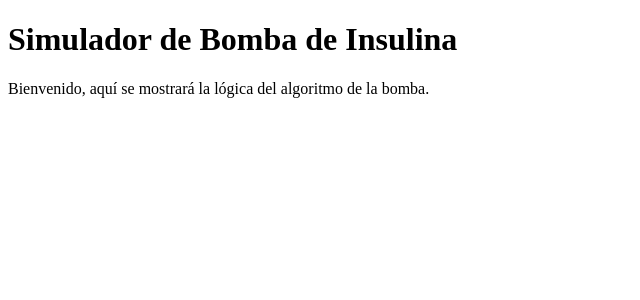
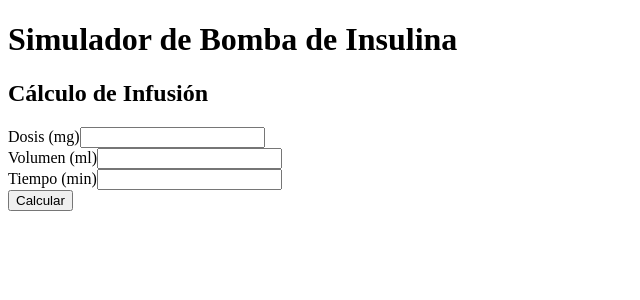
Before and after one commit to vpeinado263/simulador-bomba-insulina, a Next.js app in the folder frontend/: page / in a window 1280 px wide. Shown: the top 300 px of the page, without its empty margins (0-640 px from the left). Built offline with nearby package versions, Linux system fonts and the light colour scheme.

Commit message:
Indexar componente

```diff
--- a/frontend/src/components/InfusionCalculator.js
+++ b/frontend/src/components/InfusionCalculator.js
@@ -1,20 +1,20 @@
-import React from 'react';
-import { useState } from 'react';
+import React from 'react'
+import { useState } from 'react'
 
-const [dosis, setDosis] = useState("");
-  const [volumen, setVolumen] = useState("");
-  const [tiempo, setTiempo] = useState("");
-  const [resultado, setResultado] = useState(null);
+const InfusionCalculator = () => {
+  const [dosis, setDosis] = useState('')
+  const [volumen, setVolumen] = useState('')
+  const [tiempo, setTiempo] = useState('')
+  const [resultado, setResultado] = useState(null)
 
   const calcularInfusion = () => {
-    if (!dosis || !volumen || !tiempo) return;
+    if (!dosis || !volumen || !tiempo) return
 
     // Ejemplo simple: velocidad de infusión (ml/h)
-    const velocidad = (parseFloat(volumen) / parseFloat(tiempo)) * 60;
-    setResultado(velocidad.toFixed(2));
-  };
+    const velocidad = (parseFloat(volumen) / parseFloat(tiempo)) * 60
+    setResultado(velocidad.toFixed(2))
+  }
 
-const InfusionCalculator = () => {
   return (
     <>
       <div className="p-4 max-w-md mx-auto bg-white shadow rounded-xl">
@@ -63,9 +63,8 @@ const InfusionCalculator = () => {
           </p>
         )}
       </div>
-
     </>
   )
 }
 
-export default InfusionCalculator;
+export default InfusionCalculator
--- a/frontend/src/pages/index.js
+++ b/frontend/src/pages/index.js
@@ -1,12 +1,12 @@
+import InfusionCalculator from '@/components/InfusionCalculator'
+
 export default function Home() {
   return (
-    <div className="min-h-screen flex flex-col items-center justify-center p-8">
+    <>
       <h1 className="text-3xl font-bold mb-4">
         Simulador de Bomba de Insulina
       </h1>
-      <p className="text-lg text-center">
-        Bienvenido, aquí se mostrará la lógica del algoritmo de la bomba.
-      </p>
-    </div>
+      <InfusionCalculator />
+    </>
   )
 }
--- a/package.json
+++ b/package.json
@@ -6,12 +6,10 @@
     "backend"
   ],
   "devDependencies": {
-    "concurrently": "^9.2.0",
     "prettier": "^3.6.2"
   },
   "scripts": {
     "format": "prettier --write \"frontend/**/*.{js,jsx,ts,tsx,json,css,md}\" \"backend/**/*.{js,ts,json,css,md}\"",
-    "dev": "concurrently \"npm run dev --workspace frontend\" \"npm run dev --workspace backend\"",
     "lint": "cd frontend && eslint . --ext .js,.jsx,.ts,.tsx"
   }
 }
```
Also changed, not shown: 1 other file (tests, documents, lock files or other folders). Lines whose indentation alone changed are shown as unchanged.
